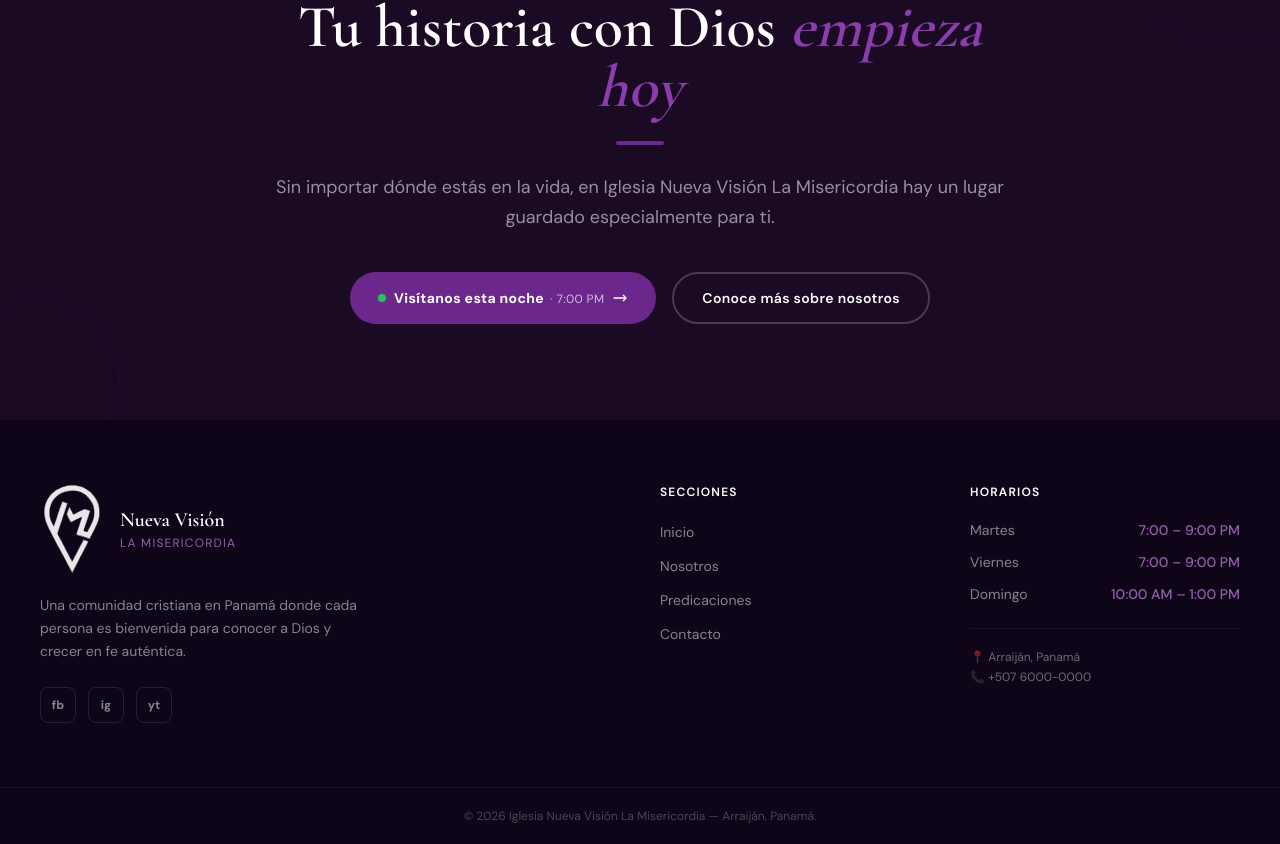
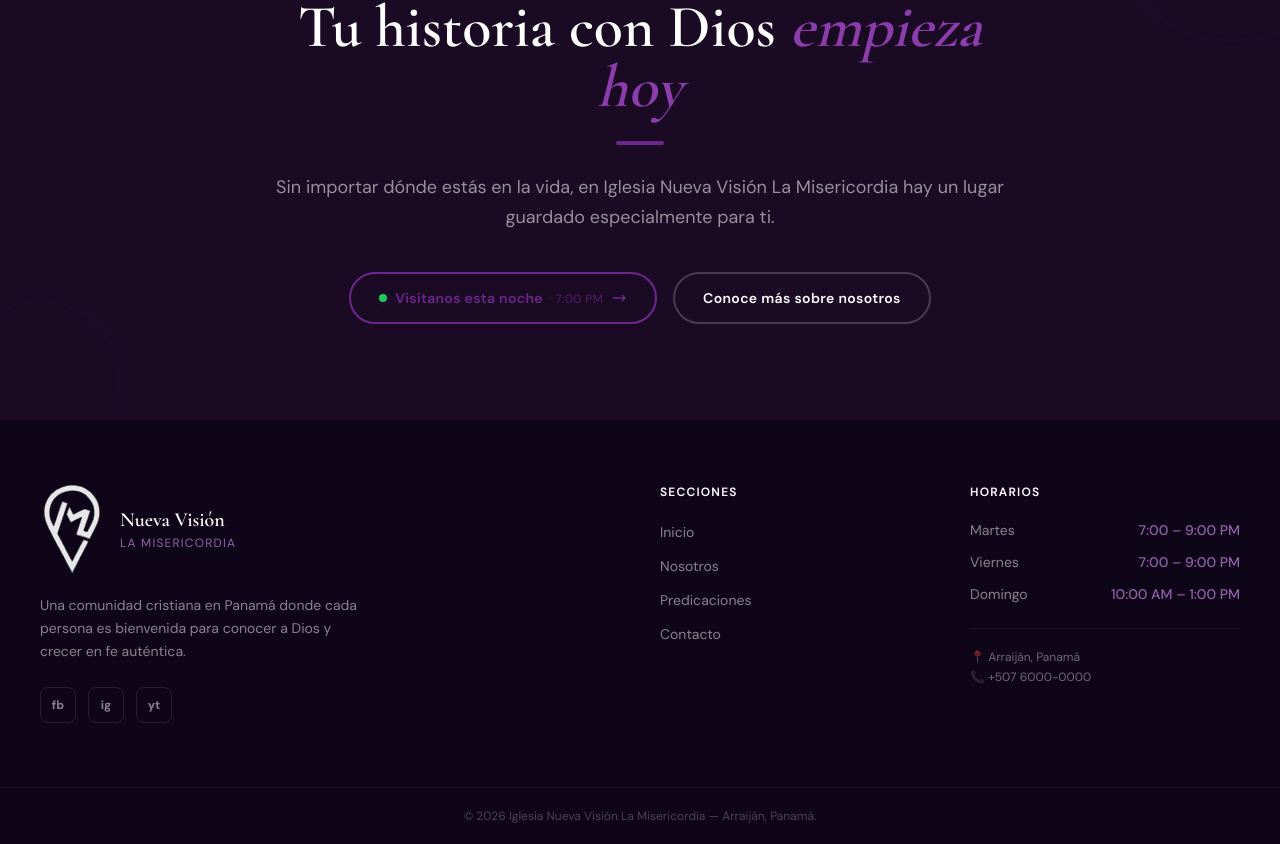
Before and after one commit to carloschongdev/nueva-vision-web, a Next.js app: page / in a window 1280 px wide. Shown: the part 4189-5033 px from the top of the page. Built offline with nearby package versions, Linux system fonts and the light colour scheme.

Commit message:
fix: correct variant prop in page.tsx

```diff
--- a/app/page.tsx
+++ b/app/page.tsx
@@ -121,7 +121,7 @@ export default function HomePage() {
             Misericordia hay un lugar guardado especialmente para ti.
           </p>
           <div className="flex flex-col sm:flex-row gap-4 justify-center">
-            <NextServiceCTA variant="primary" showBadge={true} />
+            <NextServiceCTA variant="amber" showBadge={true} />
             <Link
               href="/about"
               className="inline-flex items-center justify-center gap-2 px-7 py-3.5 rounded-full border-2 border-white/20 hover:border-primary-500/50 text-white hover:text-primary-300 font-sans font-semibold text-sm tracking-wide transition-all duration-300"
```
